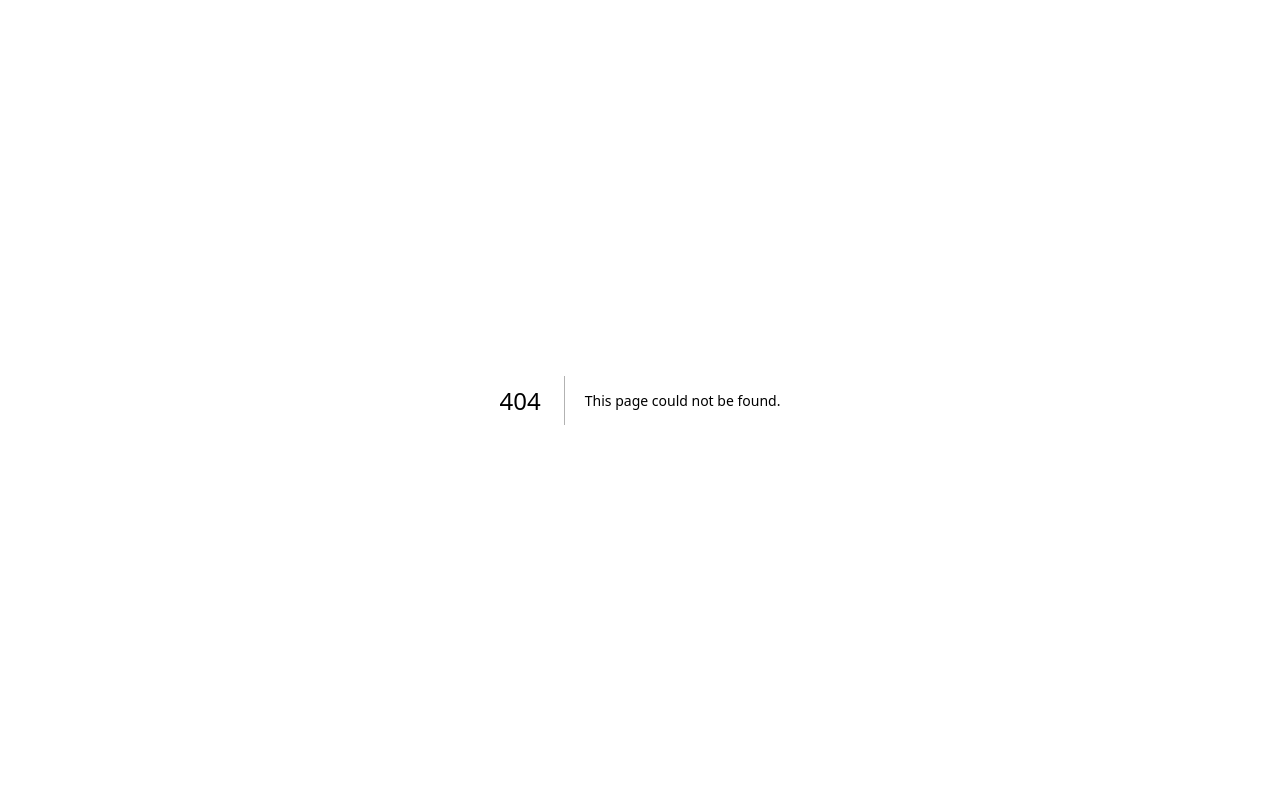
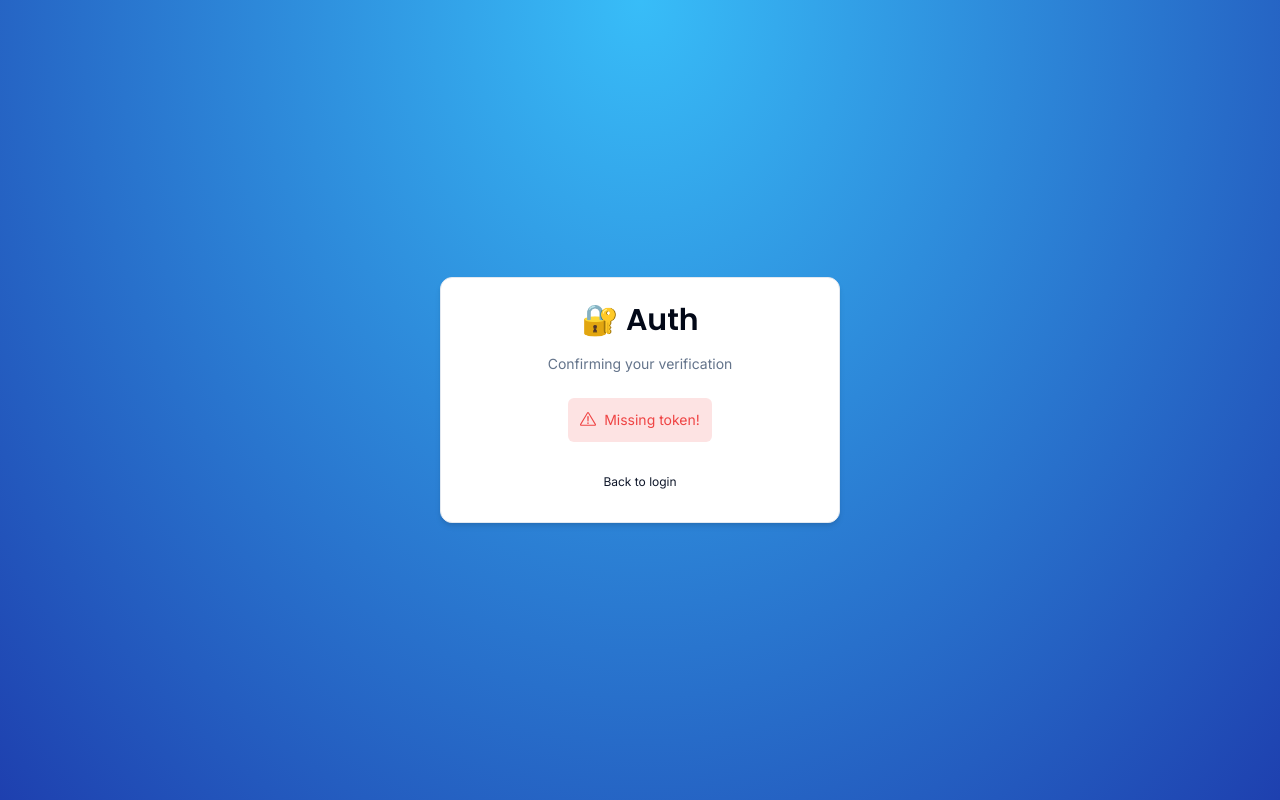
Before and after one commit to prikol769/next-auth, a Next.js app: page /auth/new-verification in a window 1280 px wide. Before the commit this address had no page. Built offline with nearby package versions, Linux system fonts and the light colour scheme.

Commit message:
added NewVerificationPage

```diff
--- /dev/null
+++ b/app/auth/new-verification/page.tsx
@@ -0,0 +1,7 @@
+import NewVerificationForm from "@/components/auth/NewVerificationForm";
+
+const NewVerificationPage = () => {
+  return <NewVerificationForm />;
+};
+
+export default NewVerificationPage;
```
